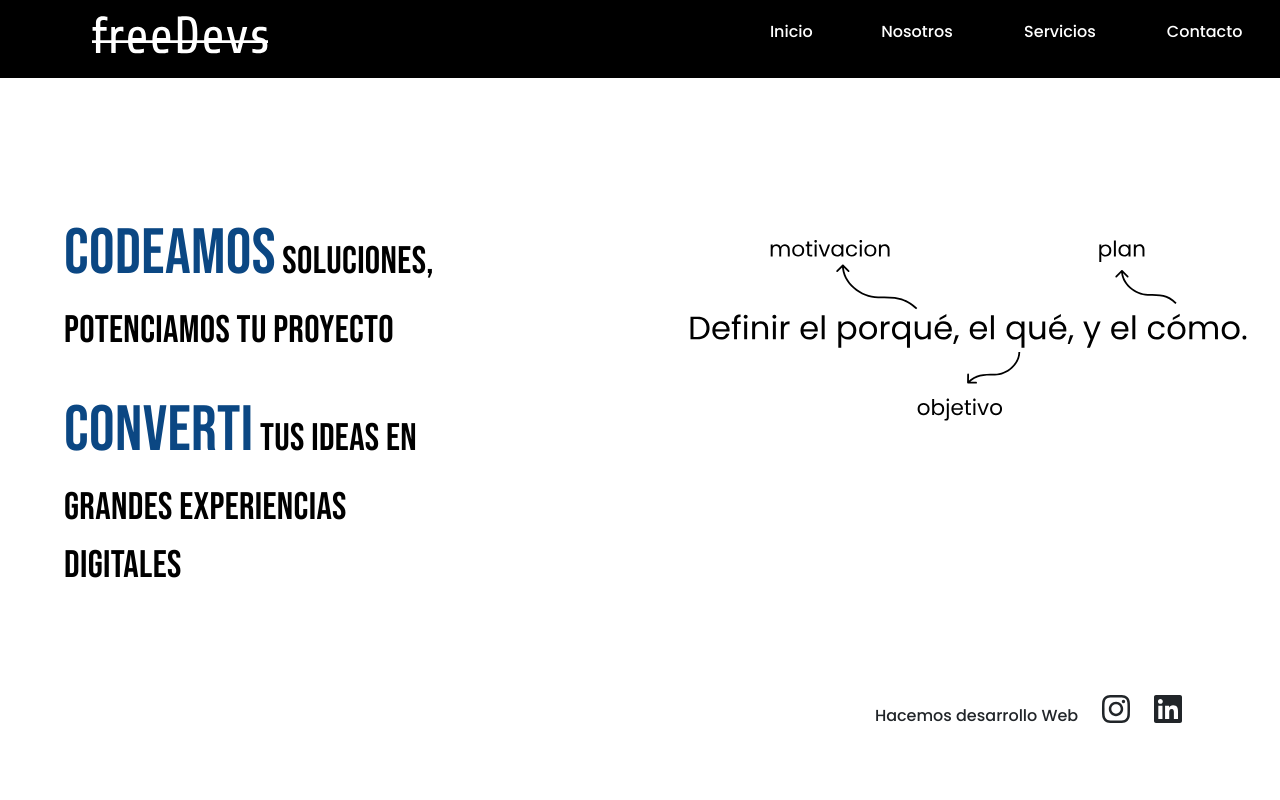
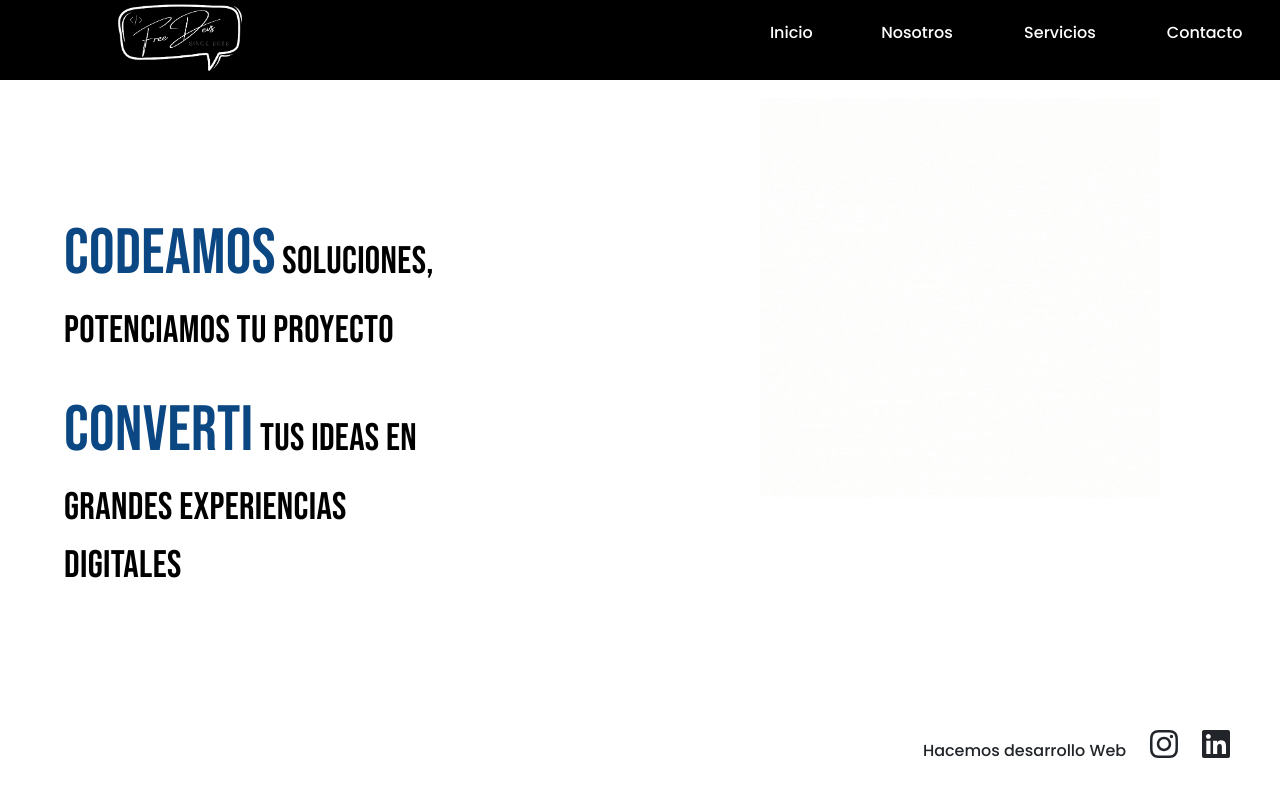
Before and after one commit to laumansillaa/freeDevs, a React (Vite) app in the folder client/: page / in a window 1280 px wide. Shown: the top 800 px of the page. Built offline with nearby package versions, Linux system fonts and the light colour scheme.

Commit message:
se agrega el Logo

```diff
--- a/client/src/components/home/home.jsx
+++ b/client/src/components/home/home.jsx
@@ -3,6 +3,7 @@ import frase from '../../assets/svg/frase.svg'
 import frase1 from '../../assets/svg/frase1.svg'
 import style from './styles/Home.module.css'
 import { FaInstagram, FaLinkedin } from 'react-icons/fa';
+import giftLogo from "../../assets/png/gifLogo3.gif"
 import Efc from './Efc';
 // import TypeWriterEffect from 'react-typewriter-effect';
 const Home = () => {
@@ -41,8 +42,12 @@ const Home = () => {
 
                         </Box>
                         <Box className={style.containerMotivation}>
-                             <Box className={style.contentImg}>
+
+                             {/* <Box className={style.contentImg}>
                                  <img src={frase1} alt='motivation-svg' className={style.motivation}/>
+                             </Box> */}
+                             <Box className={style.containerGif}>
+                                <img width="400" src={giftLogo} alt="video-not-found"></img>
                              </Box>
                             <Box className={style.contIcons} >
                                 {/* <TypeWriterEffect
--- a/client/src/components/home/styles/Home.module.css
+++ b/client/src/components/home/styles/Home.module.css
@@ -9,13 +9,18 @@
 }
 .containerMotivation{
     padding-top: 3rem;
-    height: auto;
+    height: 95vh;
     width: 50%;
     /* margin-top: 4rem; */
     display: flex;
     flex-direction: column;
-    justify-content: flex-start;
-    align-items: flex-start;
+    justify-content: center;
+    align-items: center;
+
+}
+.containerGif{
+    display: flex;
+  margin-top: 50px;
 }
 .contentImg{
     display: flex;
--- a/client/src/components/nav/nav.jsx
+++ b/client/src/components/nav/nav.jsx
@@ -1,6 +1,6 @@
 import {Box, Typography} from '@mui/material'
 import { Link, animateScroll as scroll } from "react-scroll";
-import freeDev from '../../assets/svg/freeDevs.svg'
+import Logo from "../../assets/png/LogoPrin.png"
 import style from './styles/index.module.css'
 import menu from '../../assets/svg/menu.svg'
 import lampara from '../../assets/lampara.png'
@@ -18,7 +18,7 @@ const Nav = () => {
         <Box className={style.contNav} >
             <Box className={style.navContainer}>
                 <Box className={style.contImgNav}>
-                    <Link to="home" spy={true} smooth={true} offset={-100} duration={200}><img src={freeDev} alt='freeDev-svg' className={style.logo}/></Link>
+                    <Link to="home" spy={true} smooth={true} offset={-100} duration={200}><img src={Logo} alt='logo not found' className={style.logo}/></Link>
                 </Box>
                 <label for= 'menu' className={style.navLabel}>
                     <img src={menu} alt='menu-svg' className={style.navSvg} />
--- a/client/src/components/nav/styles/index.module.css
+++ b/client/src/components/nav/styles/index.module.css
@@ -2,6 +2,7 @@
   position: fixed;
   display: flex;
   width: 100%;
+  height: 5rem;
   background: black;
   /* opacity: 97%; */
   /* padding: 1rem; */
@@ -12,7 +13,9 @@
   width: 100%;
   padding: 1rem;
 }
-
+.logo{
+  width: 8rem;
+}
 .contImgNav{
   padding-left: 1rem;
   width: 25%;
```
Also changed, not shown: client/src/assets/png/LogoPrin.png (added), client/src/assets/png/gifLogo3.gif (added).
